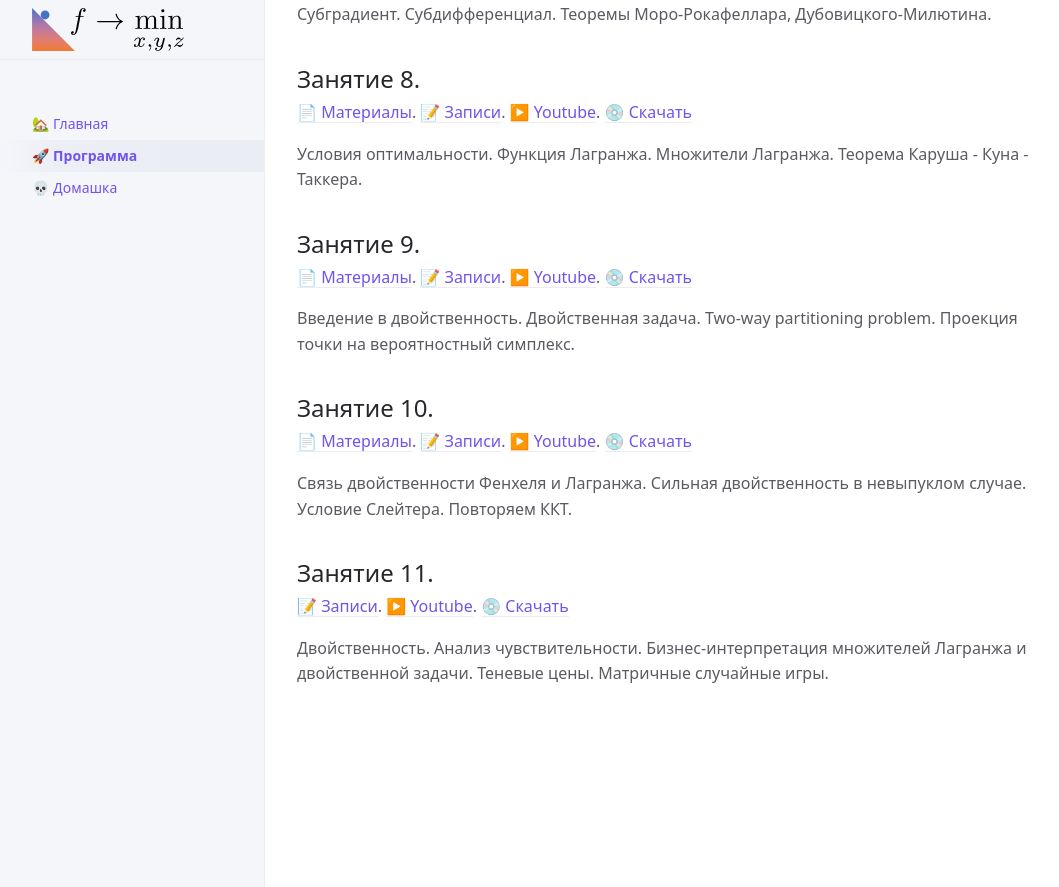
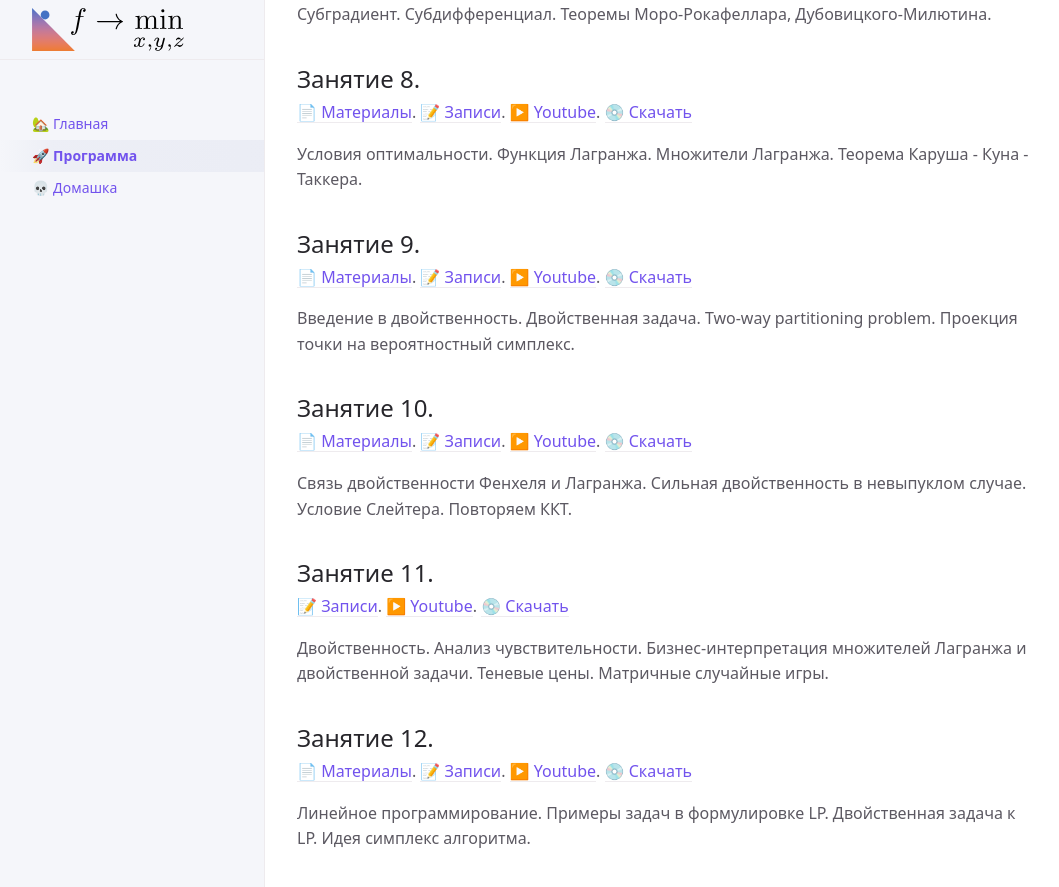
Before and after one commit to MerkulovDaniil/mipt22, a Jekyll site: the page built from program.md, in a window 1280 px wide and 900 px high, scrolled down 937 px. Shown: the top 887 px of the window, without its empty margins (107-1166 px from the left). Built offline with Jekyll 4.4.1, drawn with Linux system fonts in a browser that asks for light colours; our own code applies the rules of GitHub Pages for plain Markdown files; a script that is not in the unit is left out; before the commit the page ends 1672 px from its top, so only the background shows below that.

Commit message:
add 12-th

```diff
--- a/program.md
+++ b/program.md
@@ -54,6 +54,11 @@ nav_order: 2
 Связь двойственности Фенхеля и Лагранжа. Сильная двойственность в невыпуклом случае. Условие Слейтера. Повторяем ККТ.
 
 ## Занятие 11.
-[📝 Записи](/notes/11.pdf). [▶️ Youtube](https://youtu.be/qO_o-hd6jIY). [💿 Скачать]()
+[📝 Записи](/notes/11.pdf). [▶️ Youtube](https://youtu.be/qO_o-hd6jIY). [💿 Скачать](https://disk.yandex.ru/i/slG2A5E9TY1pEg)
 
 Двойственность. Анализ чувствительности. Бизнес-интерпретация множителей Лагранжа и двойственной задачи. Теневые цены. Матричные случайные игры.
+
+## Занятие 12.
+[📄 Материалы](/presentations/12.pdf). [📝 Записи](/notes/12.pdf). [▶️ Youtube](). [💿 Скачать]()
+
+Линейное программирование. Примеры задач в формулировке LP. Двойственная задача к LP. Идея симплекс алгоритма.
```
Also changed, not shown: 1 other file.
